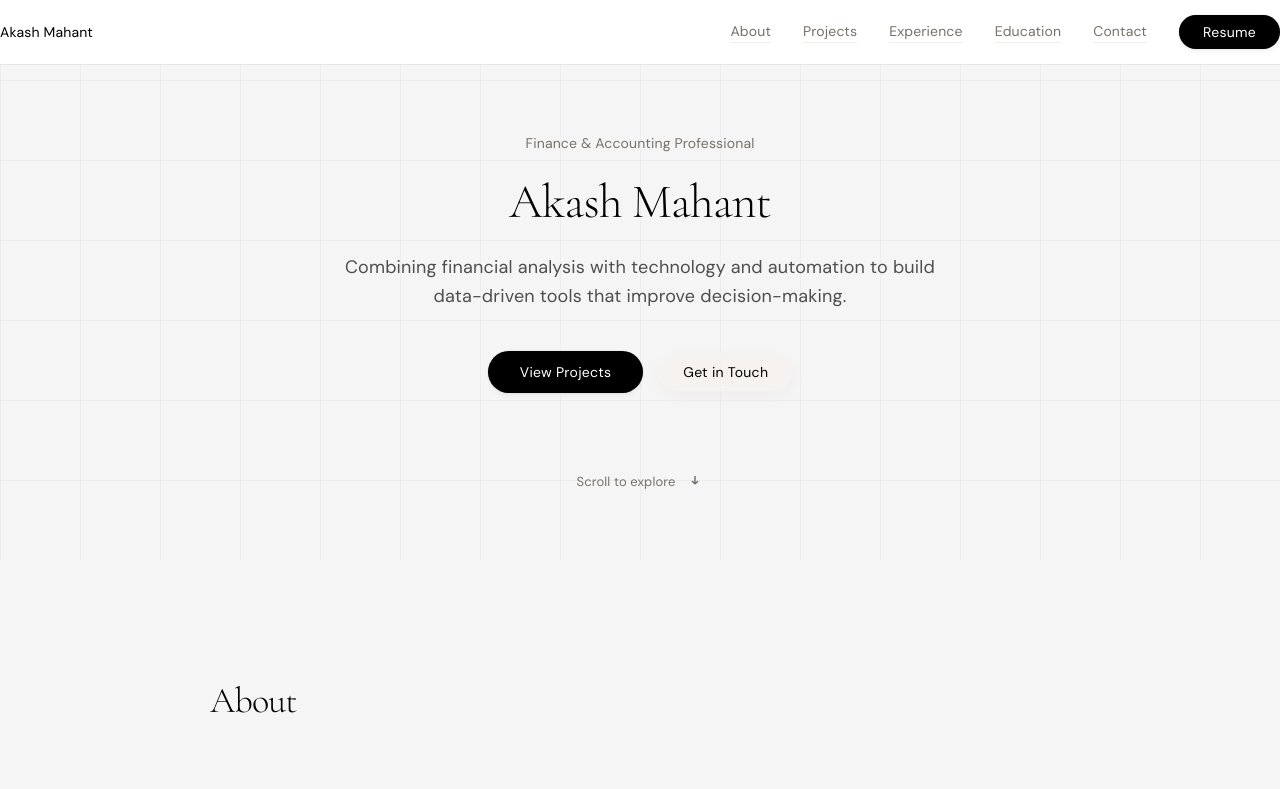
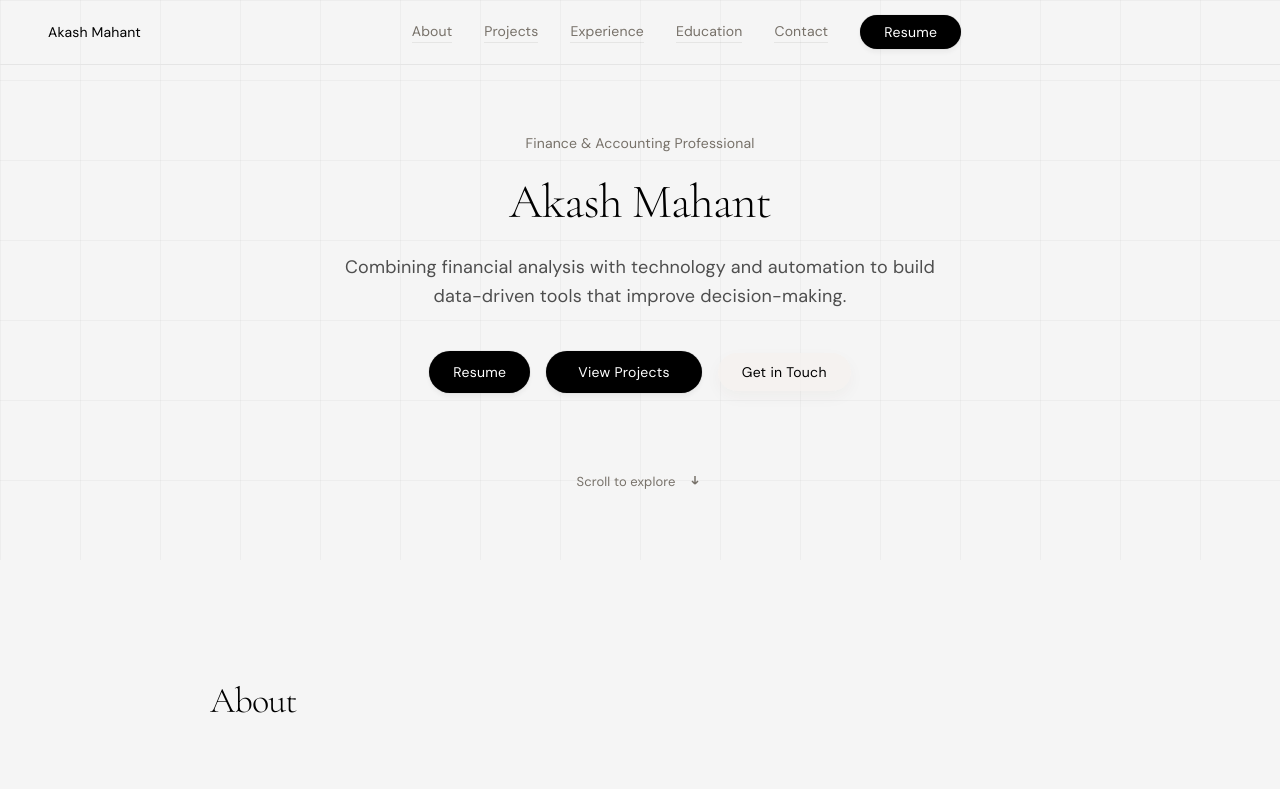
Before and after one commit to Mahant-Akash/akashmahant.io, a React (Vite) app: page / in a window 1280 px wide. Shown: the top 789 px of the page. Built offline with nearby package versions, Linux system fonts and the light colour scheme.

Commit message:
nav adjust

```diff
--- a/src/components/Hero.jsx
+++ b/src/components/Hero.jsx
@@ -30,6 +30,14 @@ export default function Hero() {
 
         <div className="flex flex-wrap items-center justify-center gap-4">
           <a
+            href="/MahantAkash_Resume.pdf"
+            className="text-btn text-bg rounded-pill bg-text px-6 py-3.5 shadow-btn no-underline inline-block transition-shadow duration-200 hover:shadow-lg hover:shadow-black/10"
+            target="_blank"
+            rel="noopener noreferrer"
+          >
+            Resume
+          </a>
+          <a
             href="#projects"
             className="text-btn text-bg rounded-pill bg-text px-8 py-3.5 shadow-btn no-underline inline-block transition-shadow duration-200 hover:shadow-lg hover:shadow-black/10"
           >
--- a/src/components/Nav.jsx
+++ b/src/components/Nav.jsx
@@ -14,13 +14,13 @@ export default function Nav({ scrolled }) {
   return (
     <nav
       className={
-        "fixed top-0 left-0 right-0 z-50 bg-bg border-b border-border transition-shadow duration-300 " +
+        "fixed top-0 left-0 right-0 z-50 bg-canvas border-b border-border transition-shadow duration-300 " +
         (scrolled ? "shadow-card" : "")
       }
       role="navigation"
       aria-label="Main navigation"
     >
-      <div className="mx-auto max-w-container px-8 xl:px-0">
+      <div className="mx-auto max-w-container px-8 xl:px-12">
         <div className="flex h-16 items-center justify-between">
           <a
             href="#hero"
@@ -30,7 +30,7 @@ export default function Nav({ scrolled }) {
           </a>
 
           {/* Desktop links */}
-          <div className="hidden items-center gap-8 md:flex">
+          <div className="hidden items-center gap-8 md:flex md:flex-1 md:justify-center">
             {links.map((l) => (
               <a
                 key={l.href}
```
